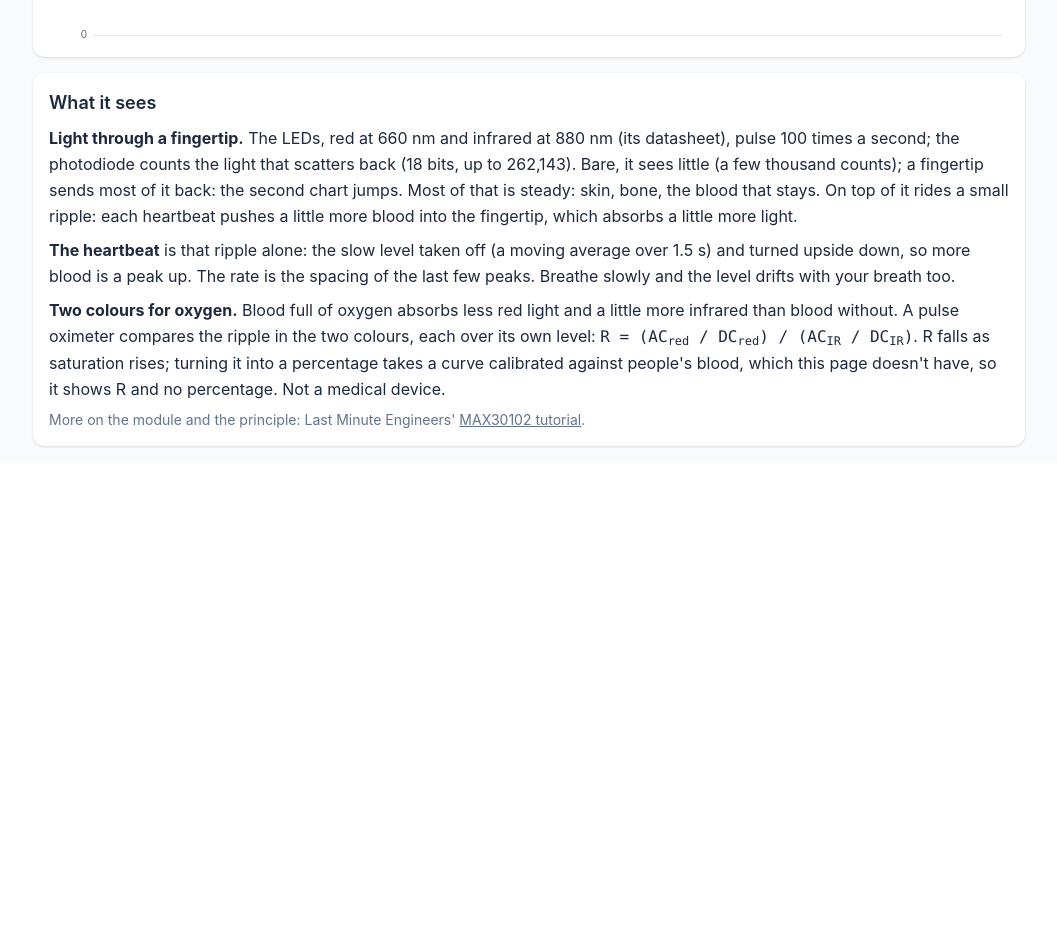
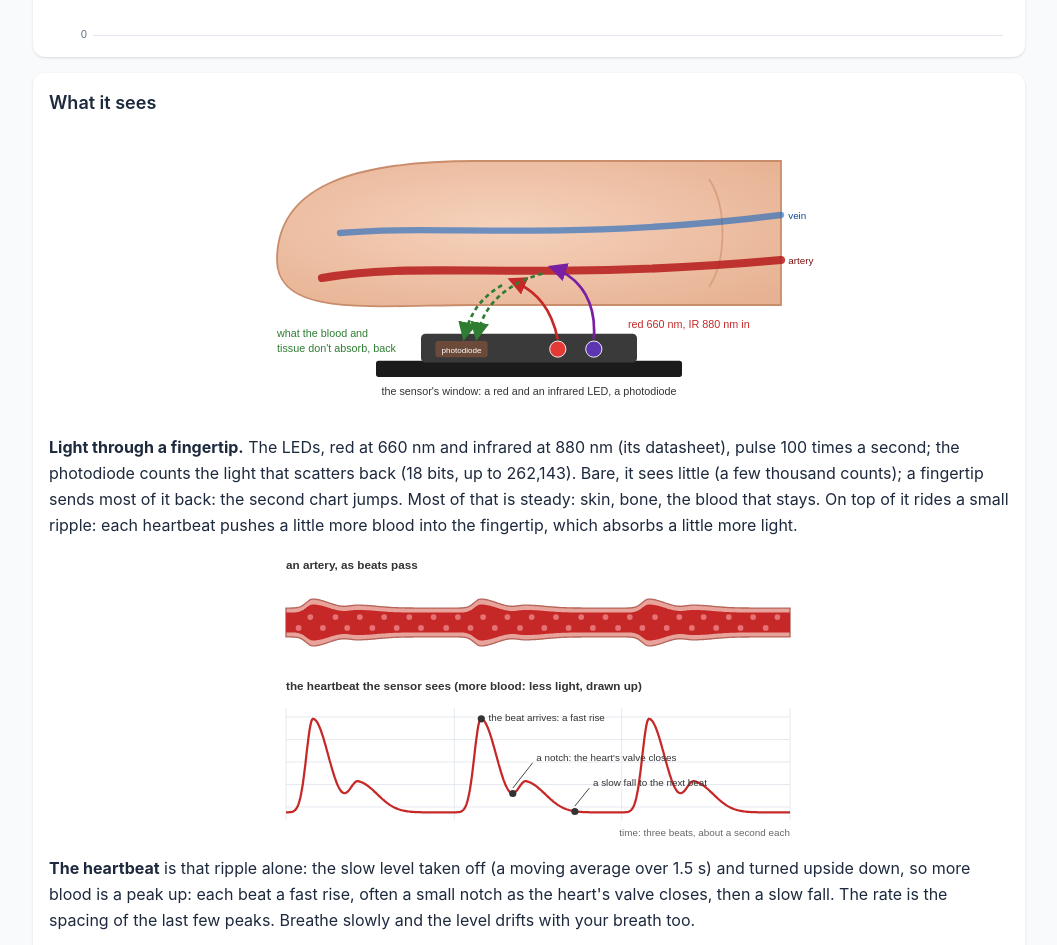
Before and after one commit to aguegu/i2c.ninja, a Vue app: page /max30102 in a window 1280 px wide. Shown: the part 1240-2185 px from the top of the page, without its empty margins (111-1168 px from the left). Before the commit the page ends 1702 px from the top, so only its background shows below. Built offline with nearby package versions, Linux system fonts and the light colour scheme.

Commit message:
the MAX30102 page: two explainer drawings of our own (public/ppg-sensing.svg: light into a fingertip and back; public/ppg-beat.svg: an artery as beats pass, the PPG wave in time)
Co-Authored-By: Claude Opus 5.5 <noreply@anthropic.com>

```diff
--- a/src/views/Max30102View.vue
+++ b/src/views/Max30102View.vue
@@ -78,12 +78,14 @@ const card = 'rounded-xl bg-white p-4 shadow-sm dark:bg-slate-800';
 
     <section :class="[card, 'leading-relaxed']">
       <h2 class="mb-2 text-lg font-semibold">What it sees</h2>
+      <img src="/ppg-sensing.svg" alt="A fingertip over the sensor: the red and infrared LEDs shine into the skin, light scatters through tissue and blood, and what isn't absorbed comes back to the photodiode" class="mx-auto mb-3 w-full max-w-xl rounded-lg bg-white">
       <p class="mb-2">
         <b>Light through a fingertip.</b> The LEDs, red at 660 nm and infrared at 880 nm (its datasheet), pulse 100 times a second; the photodiode counts the light that scatters back (18 bits, up to 262,143). Bare, it sees little (a few thousand counts); a fingertip sends most of it back: the second chart jumps.
         Most of that is steady: skin, bone, the blood that stays. On top of it rides a small ripple: each heartbeat pushes a little more blood into the fingertip, which absorbs a little more light.
       </p>
+      <img src="/ppg-beat.svg" alt="An artery widening as each beat passes, and below it in time the heartbeat signal: a fast rise as the beat arrives, a small notch as the heart's valve closes, a slow fall to the next beat" class="mx-auto mb-3 w-full max-w-xl rounded-lg bg-white">
       <p class="mb-2">
-        <b>The heartbeat</b> is that ripple alone: the slow level taken off (a moving average over 1.5 s) and turned upside down, so more blood is a peak up. The rate is the spacing of the last few peaks. Breathe slowly and the level drifts with your breath too.
+        <b>The heartbeat</b> is that ripple alone: the slow level taken off (a moving average over 1.5 s) and turned upside down, so more blood is a peak up: each beat a fast rise, often a small notch as the heart's valve closes, then a slow fall. The rate is the spacing of the last few peaks. Breathe slowly and the level drifts with your breath too.
       </p>
       <p>
         <b>Two colours for oxygen.</b> Blood full of oxygen absorbs less red light and a little more infrared than blood without. A pulse oximeter compares the ripple in the two colours, each over its own level: <span class="font-mono">R = (AC<sub>red</sub> / DC<sub>red</sub>) / (AC<sub>IR</sub> / DC<sub>IR</sub>)</span>. R falls as saturation rises; turning it into a percentage takes a curve calibrated against people's blood, which this page doesn't have, so it shows R and no percentage. Not a medical device.
```
Also changed, not shown: public/ppg-beat.svg (added), public/ppg-sensing.svg (added).
